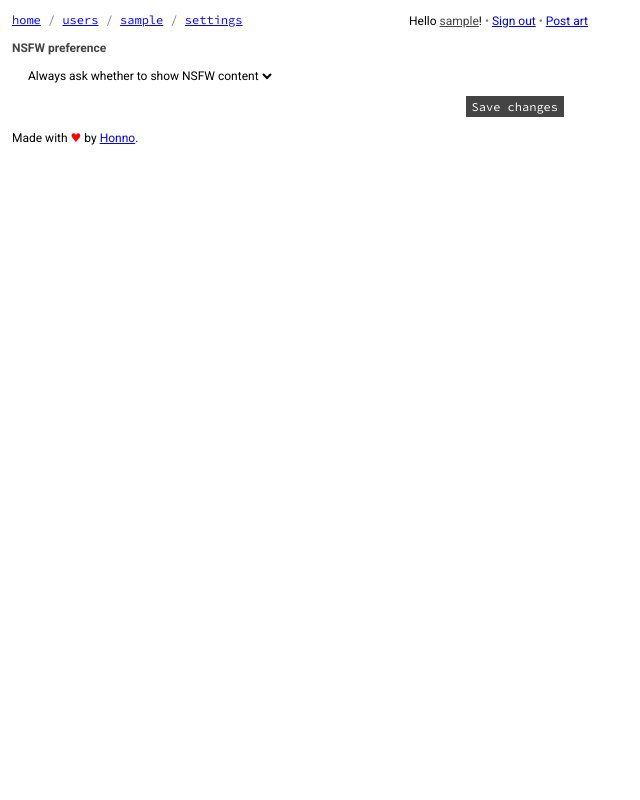
After one commit to Honno/ascii-forever, a Django app: a page that uses core/templates/core/pages/settings.html in a window 1280 px wide. The commit adds this page. Shown: the whole page, without its empty margins (0-640 px from the left). Run offline with Django 3.2, Linux system fonts and the light colour scheme; the visitor is signed in with stand-in values (Sample User, id 1); data comes from the database, SQL or seed files in the repository; style sheets or scripts are compiled from the project's sources; some libraries are stand-ins or nearby versions.

Commit message:
basic nsfw preferences system

```diff
--- a/core/forms.py
+++ b/core/forms.py
@@ -3,11 +3,7 @@ from django.contrib.auth.forms import UserCreationForm
 
 from .models import *
 
-__all__ = ["JoinForm", "ArtForm", "CommentForm"]
-
-
-# ------------------------------------------------------------------------------
-# UserCreationForm
+__all__ = ["JoinForm", "SettingsForm", "ArtForm", "CommentForm"]
 
 
 class JoinForm(UserCreationForm):
@@ -15,8 +11,10 @@ class JoinForm(UserCreationForm):
         model = User
 
 
-# ------------------------------------------------------------------------------
-# ArtForm
+class SettingsForm(ModelForm):
+    class Meta:
+        model = User
+        fields = ["nsfw_pref"]
 
 
 class ArtForm(ModelForm):
@@ -50,10 +48,6 @@ class ArtForm(ModelForm):
         return data
 
 
-# ------------------------------------------------------------------------------
-# CommentForm
-
-
 class CommentForm(ModelForm):
     class Meta:
         model = Comment
--- a/core/static/core/css/_base.scss
+++ b/core/static/core/css/_base.scss
@@ -27,6 +27,8 @@ $art-font-family: "Source Code Pro", "Courier New", monospace;
 $art-font-size: 12px;
 $art-font-line-height: 1.25; // based on the gnome terminal
 
+$art-font-size-small: 9px;
+
 /* utils */
 
 @mixin inbetween-margin($margin) {
@@ -44,3 +46,48 @@ $art-font-line-height: 1.25; // based on the gnome terminal
     font-weight: normal;
     line-height: $art-font-line-height;
 }
+
+.button-input {
+    @extend .monospaced;
+
+    display: inline-block;
+    padding: 0.25em 0.5em;
+
+    text-align: center;
+
+    background-color: $secondary;
+    color: $white;
+
+    &:hover {
+        background-color: $highlight;
+    }
+
+    &.-selected {
+        background-color: $white;
+        color: $secondary;
+    }
+
+    &.-selected:hover {
+        background-color: $white;
+    }
+}
+
+.inline-button {
+    @extend .monospaced;
+
+    display: inline;
+    padding: 0.25em 0.5em;
+
+    font-size: $art-font-size-small;
+    text-align: center;
+
+    color: $secondary;
+    border: 1px solid $secondary;
+
+    cursor: pointer;
+
+    &:hover {
+        color: $highlight;
+        border-color: $highlight;
+    }
+}
--- a/core/static/core/css/_components.scss
+++ b/core/static/core/css/_components.scss
@@ -9,7 +9,10 @@ body {
     line-height: $body-font-line-height;
 
     background-color: $white;
-    color: $primary;
+}
+
+h2 {
+    font-size: $body-font-size;
 }
 
 p {
@@ -108,13 +113,9 @@ ul.user-actions {
             display: inline-block;
         }
 
-        > li:after {
+        > li:not(:last-child)::after {
             content: " • ";
             color: $tertiary;
-        }
-
-        > li:last-child:after {
-            content: "";
         }
     }
 }
@@ -125,22 +126,13 @@ ul.user-actions {
 
 /* common */
 
-.art {
-    @extend .monospaced;
-
-    &.-blur {
-        color: transparent;
-        text-shadow: 0 0 2em $primary;
-    }
-}
-
 .pagination {
     width: 100%;
     display: flex;
     justify-content: center;
 
     > a {
-        @extend .-nostyle;
+        text-decoration: none;
         @extend .button-input;
     }
 
@@ -375,35 +374,8 @@ h2 {
     }
 }
 
-
 .number-input {
     @extend .monospaced;
-}
-
-.button-input {
-    @extend .monospaced;
-
-    display: inline-block;
-
-    padding: 0.25em 0.5em;
-
-    background-color: $secondary;
-    color: $white;
-
-    text-align: center;
-
-    &:hover {
-        background-color: $highlight;
-    }
-
-    &.-selected {
-        background-color: $white;
-        color: $secondary;
-    }
-
-    &.-selected:hover {
-        background-color: $white;
-    }
 }
 
 .art-input {
--- /dev/null
+++ b/core/static/core/js/censor_nsfw.js
@@ -0,0 +1,58 @@
+var nsfw_art_thumbs = document.querySelectorAll(".art-thumb[data-nsfw='true'], .user-art-thumb[data-nsfw='true']");
+var nsfw_arts = document.querySelectorAll(".art-container[data-nsfw='true']");
+
+var nsfwables = [];
+nsfwables.push.apply(nsfwables, nsfw_art_thumbs);
+nsfwables.push.apply(nsfwables, nsfw_arts);
+
+function show_all() {
+    nsfwables.forEach((thumb) => {
+        thumb.classList.remove("-hide");
+
+        let actions = thumb.querySelector(".nsfw-actions");
+        let art = thumb.querySelector(".art");
+
+        actions.classList.add("-hide");
+        art.classList.remove("-hide");
+    });
+}
+
+function hide_all() {
+    // all expanded arts should be accessible, hence only hiding the thumbs
+    nsfw_art_thumbs.forEach((thumb) => {
+        thumb.classList.add("-hide");
+    });
+}
+
+nsfwables.forEach((thumb) => {
+    let actions = thumb.querySelector(".nsfw-actions");
+    let art = thumb.querySelector(".art");
+
+    let show = actions.querySelector(".nsfw-show");
+    show.addEventListener("click", (e) => {
+        actions.classList.add("-hide");
+        art.classList.remove("-hide");
+    });
+});
+
+fetch("/nsfw_pref", {
+    method: "GET",
+    credentials: "same-origin",
+    headers: {
+        "Accept": "application/json",
+        "X-Requested-With": "XMLHttpRequest",
+        "X-CSRFToken": Cookies.get("csrftoken"),
+    }
+})
+    .then((response) => {
+        response.json().then((data) => {
+            if (data.nsfw_pref == "SA") {
+                show_all();
+            } else if (data.nsfw_pref == "HA") {
+                hide_all();
+            }
+        });
+    })
+    .catch((error) => {
+        console.error(error);
+    });
--- a/core/templates/core/extendables/art_form.html
+++ b/core/templates/core/extendables/art_form.html
@@ -89,6 +89,7 @@
                 </div>
             </div>
         </div>
+    </div>
 
     <div class="form-group">
         <label>Description</label>
@@ -98,6 +99,7 @@
                 <textarea
                     name="description"
                     rows="1">{% if form.description.value %}{{ form.description.value }}{% endif %}</textarea>
+            </div>
         </div>
     </div>
 
--- a/core/templates/core/extendables/base.html
+++ b/core/templates/core/extendables/base.html
@@ -35,7 +35,6 @@
                     <li><a href="{% url 'core:sign_in' %}">Sign in</a></li>
                     <li><a href="{% url 'core:join' %}">Join</a></li>
                     {% endif %}
-                    <li>Blur NSFW <input type="checkbox" id="blur-toggle"></li>
                 </ul>
             </header>
             <section class="content">
@@ -51,7 +50,7 @@
         <script type="text/javascript" src="{% static 'core/js/js.cookie.js' %}"></script>
         <script type="text/javascript" src="{% static 'core/js/autosize.js' %}"></script>
 
-        <script type="text/javascript" src="{% static 'core/js/blur_nsfw.js' %}"></script>
+        <script type="text/javascript" src="{% static 'core/js/censor_nsfw.js' %}"></script>
         <script type="text/javascript" src="{% static 'core/js/like_art.js' %}"></script>
         <script type="text/javascript" src="{% static 'core/js/follow_user.js' %}"></script>
 
--- /dev/null
+++ b/core/templates/core/pages/settings.html
@@ -0,0 +1,50 @@
+{% extends "core/extendables/base.html" %}
+
+{% load static %}
+
+{% block title %}{{ user.username }}{% endblock %}
+
+{% block path %}
+<ul class="nav-bar -final">
+    <li><a href="{% url 'core:index' %}">home</a></li>
+    <li><a href="{% url 'core:users' %}">users</a></li>
+    <li><a href="{% url 'core:user' user.username %}">{{ user.username }}</a></li>
+    <li><a href="{% url 'core:settings' user.username %}">settings</a></li>
+</ul>
+{% endblock %}
+
+{% block content %}
+<form method="post">
+    {% csrf_token %}
+
+    <div class="form-group">
+        <label>NSFW preference</label>
+        <div class="form-input">
+            {% include "core/includes/error_box.html" with errors=form.nsfw_pref.errors %}
+            <select class="select-input" name="nsfw_pref">
+                <option
+                    {% if form.nsfw_pref.value == 'AA' %}selected="selected"{% endif %}
+                    value="AA">Always ask whether to show NSFW content</option>
+                <option
+                    {% if form.nsfw_pref.value == 'SA' %}selected="selected"{% endif %}
+                    value="SA">Show all NSFW content</option>
+                <option
+                    {% if form.nsfw_pref.value == 'HA' %}selected="selected"{% endif %}
+                    value="HA">Hide all NSFW previews</option>
+            </select>
+        </div>
+    </div>
+
+    <div class="form-group">
+        <div class="form-input" >
+            {% include "core/includes/error_box.html" with errors=form.non_field_errors %}
+            <div class="submit-input" >
+                <input
+                    type="submit"
+                    class="button-input"
+                    value="Save changes">
+            </div>
+        </div>
+    </div>
+</form>
+{% endblock %}
--- a/core/urls.py
+++ b/core/urls.py
@@ -6,16 +6,23 @@ from .views import *
 app_name = "core"
 urlpatterns = [
     path("", IndexView.as_view(), name="index"),
+
     path("users/", UserListView.as_view(), name="users"),
     path("users/join", JoinView.as_view(), name="join"),
     path("users/sign_in", SignInView.as_view(), name="sign_in"),
     path("users/sign_out", SignOutView.as_view(), name="sign_out"),
+
     path("users/<slug:username>", UserView.as_view(), name="user"),
+    path("users/<slug:username>/settings", SettingsView.as_view(), name="settings"),
     path("users/<slug:username>/follow", follow_user, name="follow_user"),
+
     path("art/", ArtGalleryView.as_view(), name="arts"),
     path("art/post", PostArtView.as_view(), name="post_art"),
+
     path("art/<int:pk>", ArtView.as_view(), name="art"),
     path("art/<int:pk>/thumb.png", art_thumb, name="art_thumb"),
     path("art/<int:pk>/like", like_art, name="like_art"),
     path("art/<int:pk>/edit", ArtEditView.as_view(), name="edit_art"),
+
+    path("nsfw_pref", nsfw_pref, name="nsfw_pref"),
 ]
--- a/core/views.py
+++ b/core/views.py
@@ -9,7 +9,7 @@ from django.views.generic.edit import ModelFormMixin
 from django.views.generic.list import MultipleObjectMixin
 from django.contrib.auth.views import LoginView, LogoutView
 from django.contrib.auth.decorators import login_required
-from django.views.decorators.http import require_POST
+from django.views.decorators.http import require_POST, require_GET
 from django.utils import timezone
 from django.contrib.auth import login, authenticate
 from django.contrib.auth.mixins import LoginRequiredMixin, UserPassesTestMixin
@@ -24,6 +24,8 @@ __all__ = [
     "IndexView",
     "UserView",
     "UserListView",
+    "SettingsView",
+    "nsfw_pref",
     "follow_user",
     "JoinView",
     "SignInView",
@@ -158,12 +160,32 @@ class UserView(TemplateView):
 
 
 # ------------------------------------------------------------------------------
+# User upsert
+
+
+class SettingsView(LoginRequiredMixin, UserPassesTestMixin, UpdateView):
+    template_name = "core/pages/settings.html"
+    form_class = SettingsForm
+    context_object_name = "user"
+
+    def test_func(self):
+        return self.request.user == self.get_object()
+
+    def get_object(self):
+        return get_object_or_404(User, username=self.kwargs["username"])
+
+    def get_success_url(self):
+        return reverse("core:user", args=[self.get_object().username])
+
+
+# ------------------------------------------------------------------------------
 # ArtView
 
 
 class ArtView(DetailView):
     template_name = "core/pages/art.html"
     model = Art
+
 
 # ------------------------------------------------------------------------------
 # Art upsert
@@ -185,10 +207,7 @@ class ArtEditView(LoginRequiredMixin, UserPassesTestMixin, UpdateView):
     context_object_name = "art"
 
     def test_func(self):
-        art = self.get_object()
-        user_is_artist = art.artist == self.request.user
-
-        return user_is_artist
+        return self.request.user == self.get_object().artist
 
     def get_object(self):
         return get_object_or_404(Art, pk=self.kwargs["pk"])
@@ -227,6 +246,18 @@ def require_ajax(func):
 
 
 @require_ajax
+@require_GET
+def nsfw_pref(request):
+    if not request.user.is_authenticated:
+        pref = User.nsfw_pref.choices.ALWAYS_ASK
+    else:
+        pref = request.user.nsfw_pref
+
+    return JsonResponse({"nsfw_pref": pref})
+
+
+
+@require_ajax
 @require_POST
 @login_required
 def follow_user(request, username):
```
Also changed, not shown: other parts of core/static/core/css/_components.scss (+29 -20 lines), core/models.py (+13 -0 lines), core/static/core/js/blur_nsfw.js (deleted, +0 -34 lines), core/templates/core/includes/art_thumbs.html (+14 -5 lines), core/templates/core/pages/art.html (+15 -3 lines), core/templates/core/pages/user.html (+24 -6 lines), core/migrations/0012_user_nsfw_pref.py (added). Lines whose indentation alone changed are shown as unchanged.
